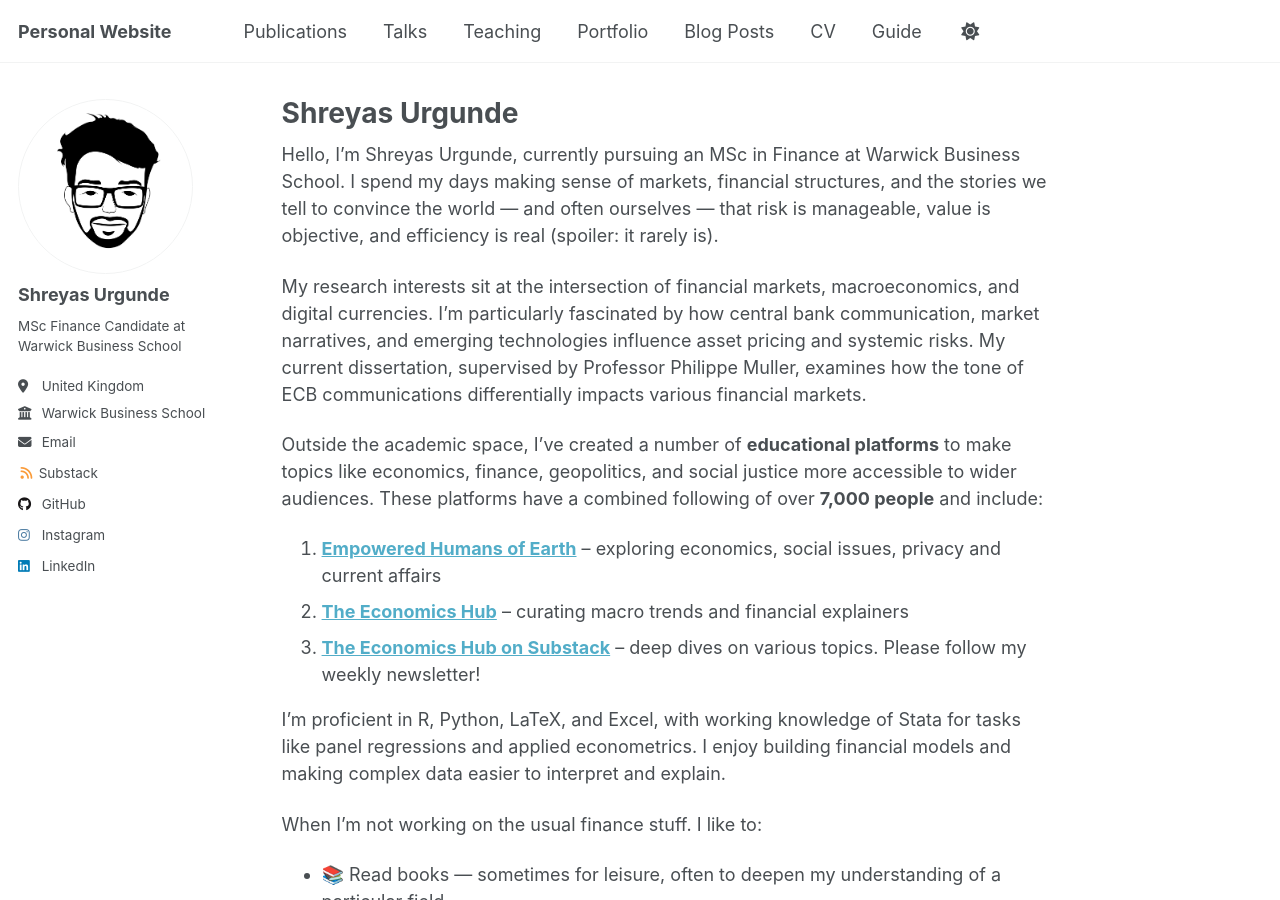
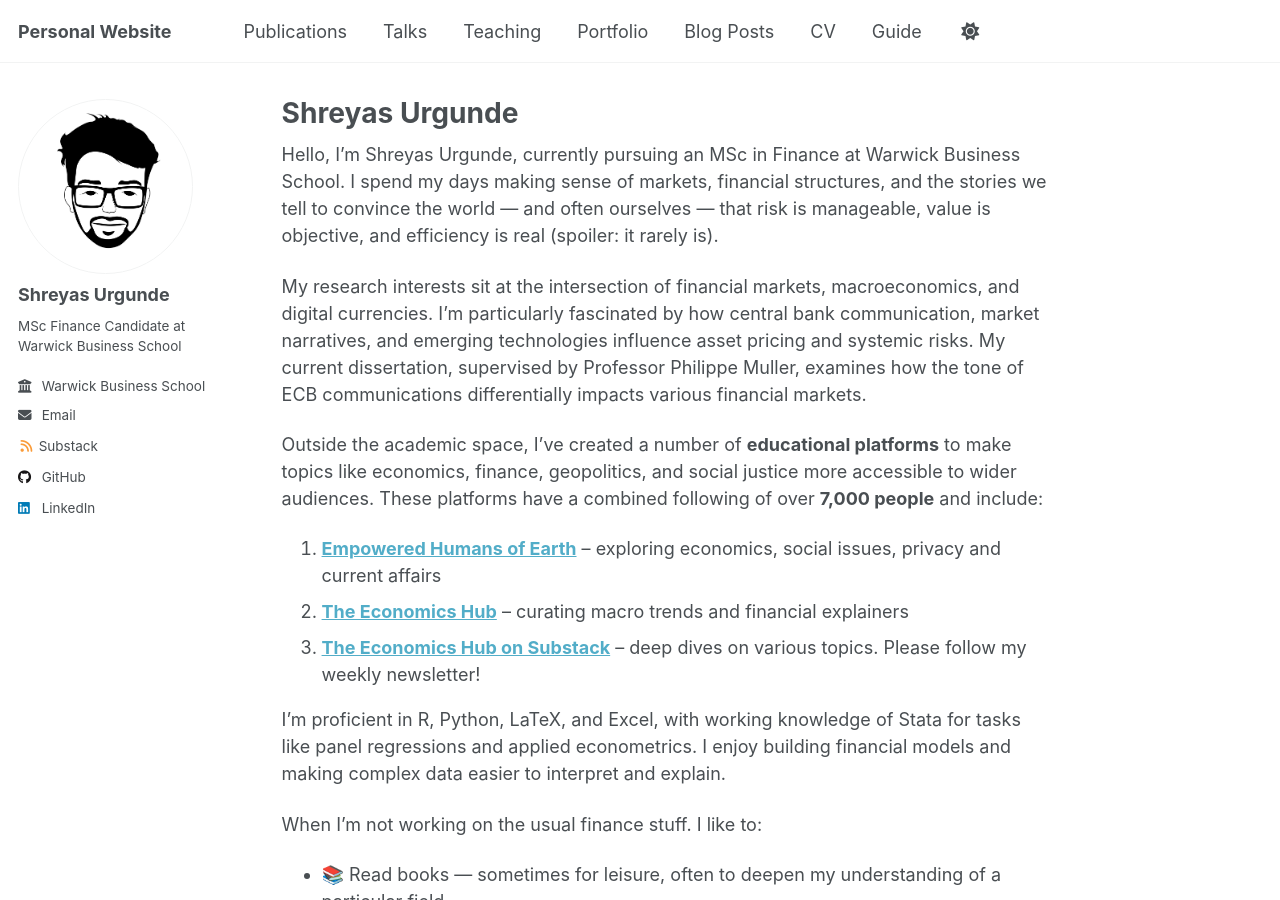
Before and after one commit to shreyasxi/shreyasxi.github.io, a Jekyll site: the page built from _pages/about.md, in a window 1280 px wide and 900 px high. Built offline with Jekyll 4.4.1, drawn with Linux system fonts in a browser that asks for light colours; a script that is not in the unit is left out.

Commit message:
Update _config.yml

```diff
--- a/_config.yml
+++ b/_config.yml
@@ -26,7 +26,7 @@
   name             : "Shreyas Urgunde"
   pronouns         : # example: "she/her"
   bio              : "MSc Finance Candidate at Warwick Business School"
-  location         : "United Kingdom"
+  location         :
   employer         : "Warwick Business School"
   uri              : # URL
   email            : "shreyas.urgunde@warwick.ac.uk"
@@ -39,7 +39,6 @@
   github           : "shreyasxi"
 
   # Social media
-  instagram        : "the.economics.hub"
   linkedin         : "shreyasurgunde"
 
 # Publication Category - The following the list of publication categories and their headings
```
